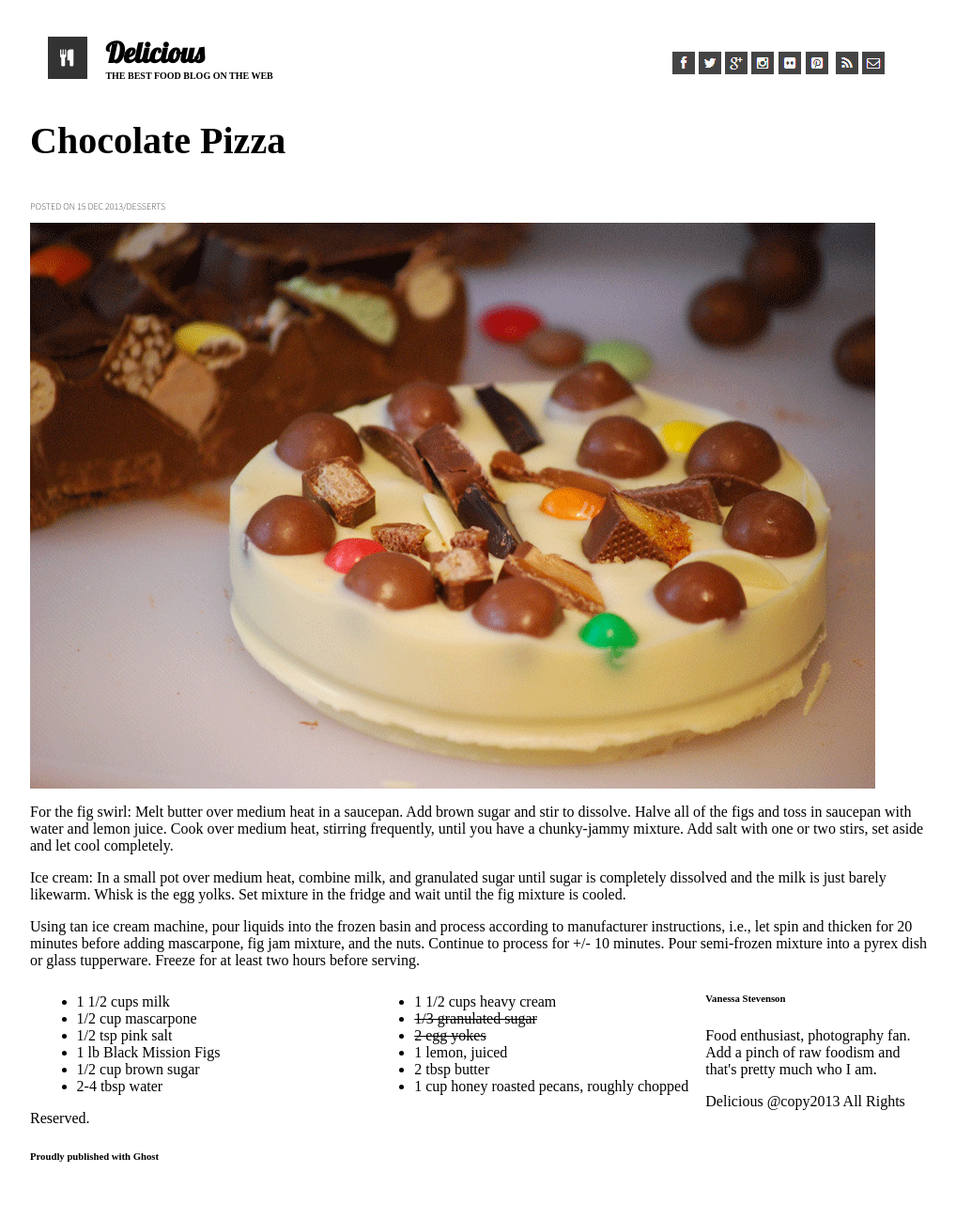
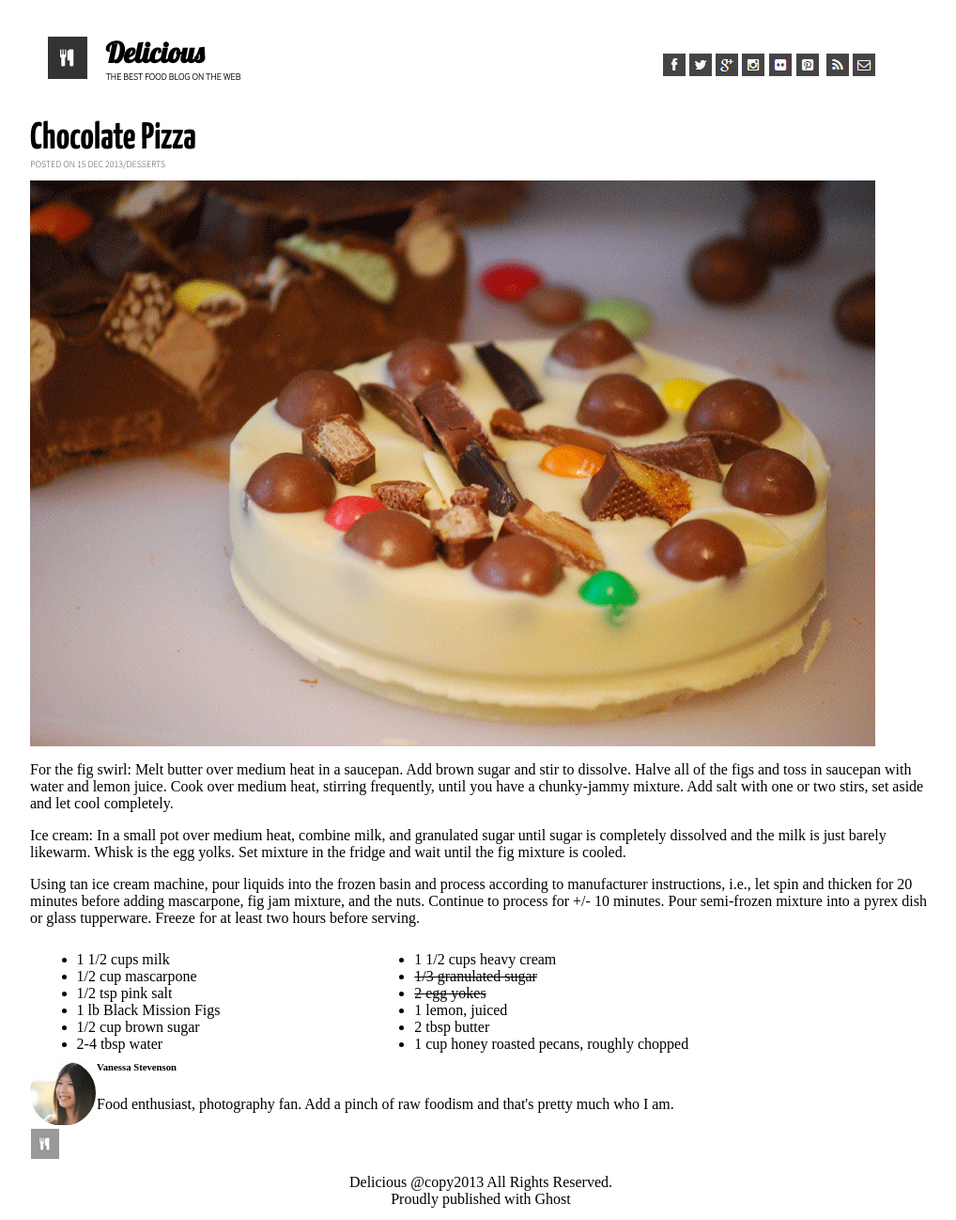
Before and after one commit to EvitaAFD/chocolate-pizza, a plain HTML site: page index.html in a window 1280 px wide. Shown: the whole page at 94% size, without its empty margins (128-1146 px from the left). Before the commit the page ends 1261 px from the top, so only its background shows below. Drawn offline with Linux system fonts and the light colour scheme.

Commit message:
added new images adjusted fonts and css

```diff
--- a/index.html
+++ b/index.html
@@ -5,6 +5,7 @@
   </head>
   <link href="https://fonts.googleapis.com/css?family=Lobster" rel="stylesheet">
   <link href="https://fonts.googleapis.com/css?family=Source+Sans+Pro:200" rel="stylesheet">
+  <link href="https://fonts.googleapis.com/css?family=Yanone+Kaffeesatz:700" rel="stylesheet">
   <body>
 
     <div id="delicious-title">
@@ -21,27 +22,28 @@
           <img id="rss-tile" src="img/rss-icon.png">
           <img id="mail-tile" src="img/mail-icon.png">
         </div>
+        <div id="top-line"></div>
 
     </div>
       <h3>Chocolate Pizza</h3>
       <p id="posting-date">POSTED ON 15 DEC 2013/DESSERTS</p>
       <!-- pizza image -->
         <img id="pizza" src="img/choco-pizza.png">
-  <article class="body-text">
+   <article class="body-text">
      <p>For the fig swirl: Melt butter over medium heat in a saucepan. Add brown sugar and stir to dissolve. Halve all of the figs and toss in saucepan with water and lemon juice. Cook over medium heat, stirring frequently, until you have a chunky-jammy mixture. Add salt with one or two stirs, set aside and let cool completely.</p>
      <p>Ice cream: In a small pot over medium heat, combine milk, and granulated sugar until sugar is completely dissolved and the milk is just barely likewarm. Whisk is the egg yolks. Set mixture in the fridge and wait until the fig mixture is cooled.</p>
      <p>Using tan ice cream machine, pour liquids into the frozen basin and process according to manufacturer instructions, i.e., let spin and thicken for 20 minutes before adding mascarpone, fig jam mixture, and the nuts. Continue to process for +/- 10 minutes. Pour semi-frozen mixture into a pyrex dish or glass tupperware. Freeze for at least two hours before serving.</p>
- </article>
+  </article>
 <!-- ingredient lists separated to display next to each other -->
-<ul id="list-l">
+ <ul id="list-l">
   <li>1 1/2 cups milk</li>
   <li>1/2 cup mascarpone</li>
   <li>1/2 tsp pink salt</li>
   <li>1 lb Black Mission Figs</li>
   <li>1/2 cup brown sugar</li>
   <li>2-4 tbsp water</li>
-</ul>
-<ul id="list-r">
+ </ul>
+ <ul id="list-r">
   <li>1 1/2 cups heavy cream</li>
   <li><del>1/3 granulated sugar</del></li>
   <li><del>2 egg yokes</del></li>
@@ -52,9 +54,11 @@
 <!-- line seperating box -->
 <!--add picture of author  -->
 <footer>
-  <p id="bottom-paragraph"><h6>Vanessa Stevenson</h6></p>
+  <div id="bottom-paragraph"><img id="vanessa-pic" src="img/van-pic.png"><h6>Vanessa Stevenson</h6></div>
 <p>Food enthusiast, photography fan. Add a pinch of raw foodism and that's pretty much who I am.</p>
-<p id = "fork-logo"><dv><h7>Delicious @copy2013 All Rights Reserved.</h7>
-<h6>Proudly published with Ghost</h6></footer>
+  <div id="bottom-line">
+    <img id="small-fork" src="img/small-logo.png">
+  </div>
+<p id="footer">Delicious @copy2013 All Rights Reserved.<br>Proudly published with Ghost</p></footer>
   </body>
 </html>
--- a/style.css
+++ b/style.css
@@ -11,33 +11,37 @@ margin-right: 10em;
 
 float: left;
 font-family: Veranda;
+margin-left: 0px;
 margin: 2%;
 padding-bottom: 2%;
 
 }
-
+/*delicious*/
 h1 {
 
 font-family: 'Lobster', cursive;
 font-size: 30px;
 margin-top: 20px;
 margin-bottom: 0px;
+margin-left: 1px;
 padding-top:1.8%;
 
 }
 
 h2 {
 
+font-family: 'Source Sans Pro', sans-serif;
 font-size: 10px;
 margin-top: 0px;
 }
 
 /*chocolate pizza*/
 h3 {
-
+font-family: 'Yanone Kaffeesatz', sans-serif;
 font-size: 40px;
 font-style: bold;
 text-align: justify;
+margin-bottom: 1px;
 
 }
 
@@ -45,6 +49,7 @@ text-align: justify;
 
 font-family: 'Source Sans Pro', sans-serif;
 font-size: 10px;
+margin-top: 1px;
 
 }
 .social-media-logos {
@@ -52,7 +57,7 @@ font-size: 10px;
 float:right;
 display: inline-block;
 margin-top: -40px;
-margin-right: 50px;
+margin-right: 60px;
 
 }
 
@@ -77,6 +82,17 @@ margin-left: 4px;
 
 }
 
+#topline {
+ background: repeating-linear-gradient(45deg,
+ grey, grey 2px, white 2px, white 4px)
+ background: repeating-linear-gradient(45deg,
+ grey, grey 2px, white 2px, white 4px);
+ width: 100%;
+ height: 16px;
+ border: 2px;
+
+ }
+
 #list-l {
 
   display: inline-block;
@@ -88,15 +104,34 @@ margin-left: 4px;
 
 #list-r {
 
-  display: inline-block;
+  display: inline;
   width: 31.3%;
   float: left;
   margin: 1%;
 
 }
 
+#bottom-line {
+
+clear: both;
+
+}
+
+#vanessa-pic {
+
+float: left;
+
+}
+
+
 #bottom-paragraph {
 
-display: block;
+clear: both;
 
 }
+
+#footer {
+
+text-align: center;
+
+}
```
